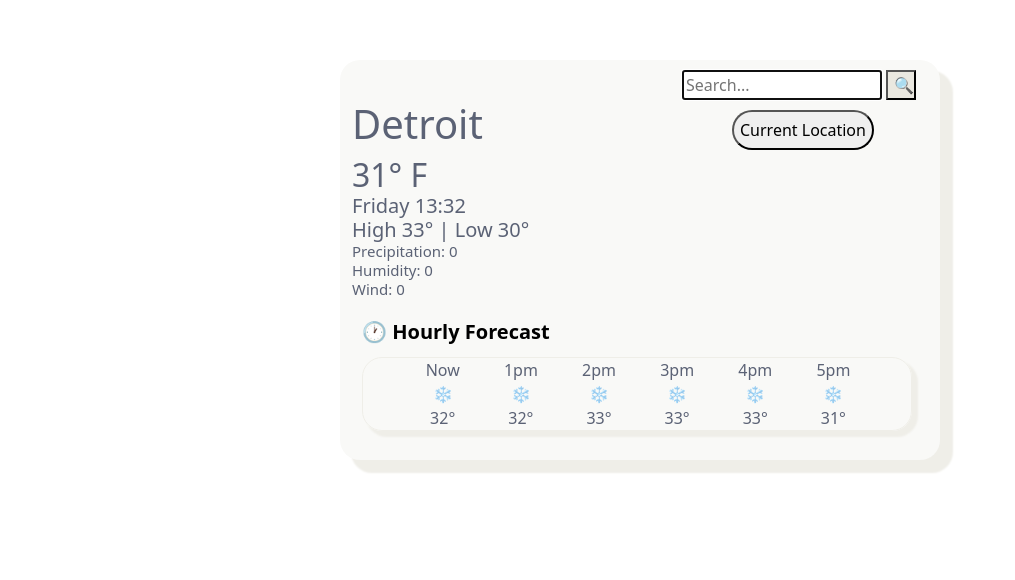
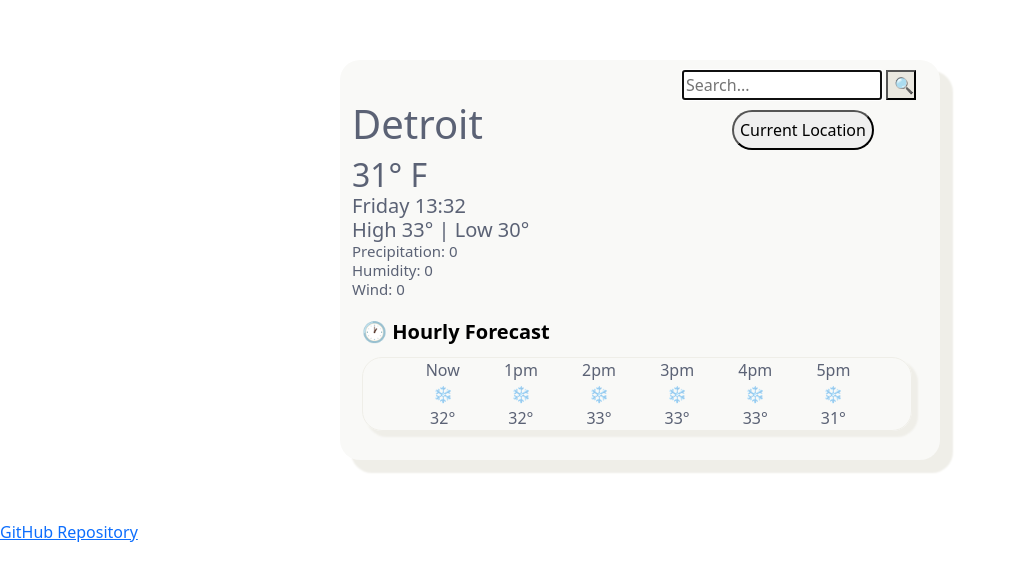
Before and after one commit to brewhi/weather-wireframe.html, a plain HTML site: page index.html in a window 1280 px wide. Shown: the whole page, without its empty margins (0-1015 px from the left). Drawn offline with nearby package versions, Linux system fonts and the light colour scheme.

Commit message:
github link here

```diff
--- a/index.html
+++ b/index.html
@@ -55,6 +55,9 @@
         <li>5pm<br />❄️<br />31°</li>
       </ul>
     </div>
+    <a href="https://github.com/brewhi/weather-wireframe.html"
+      >GitHub Repository</a
+    >
     <script src="src/index.js"></script>
   </body>
 </html>
```
